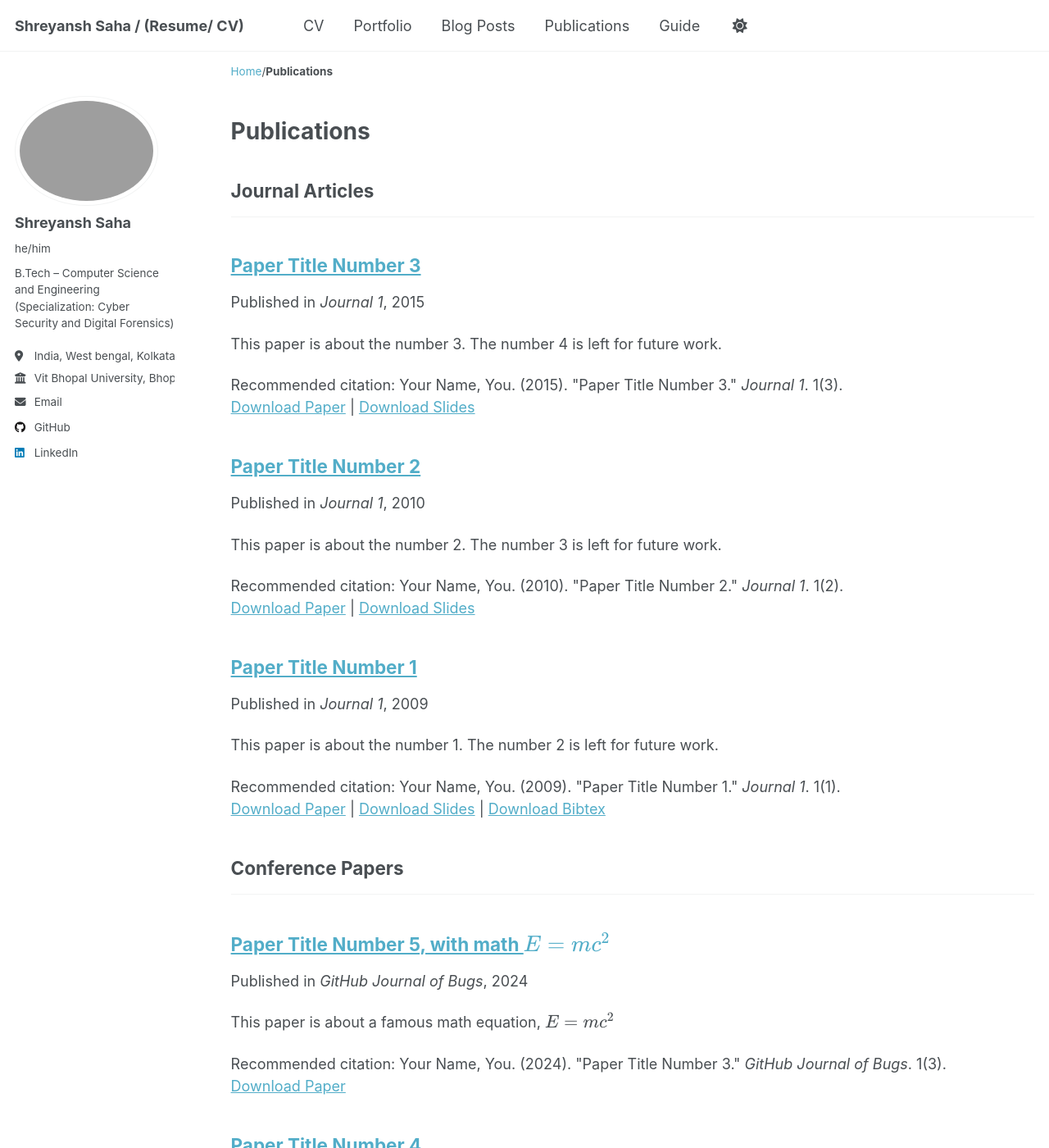
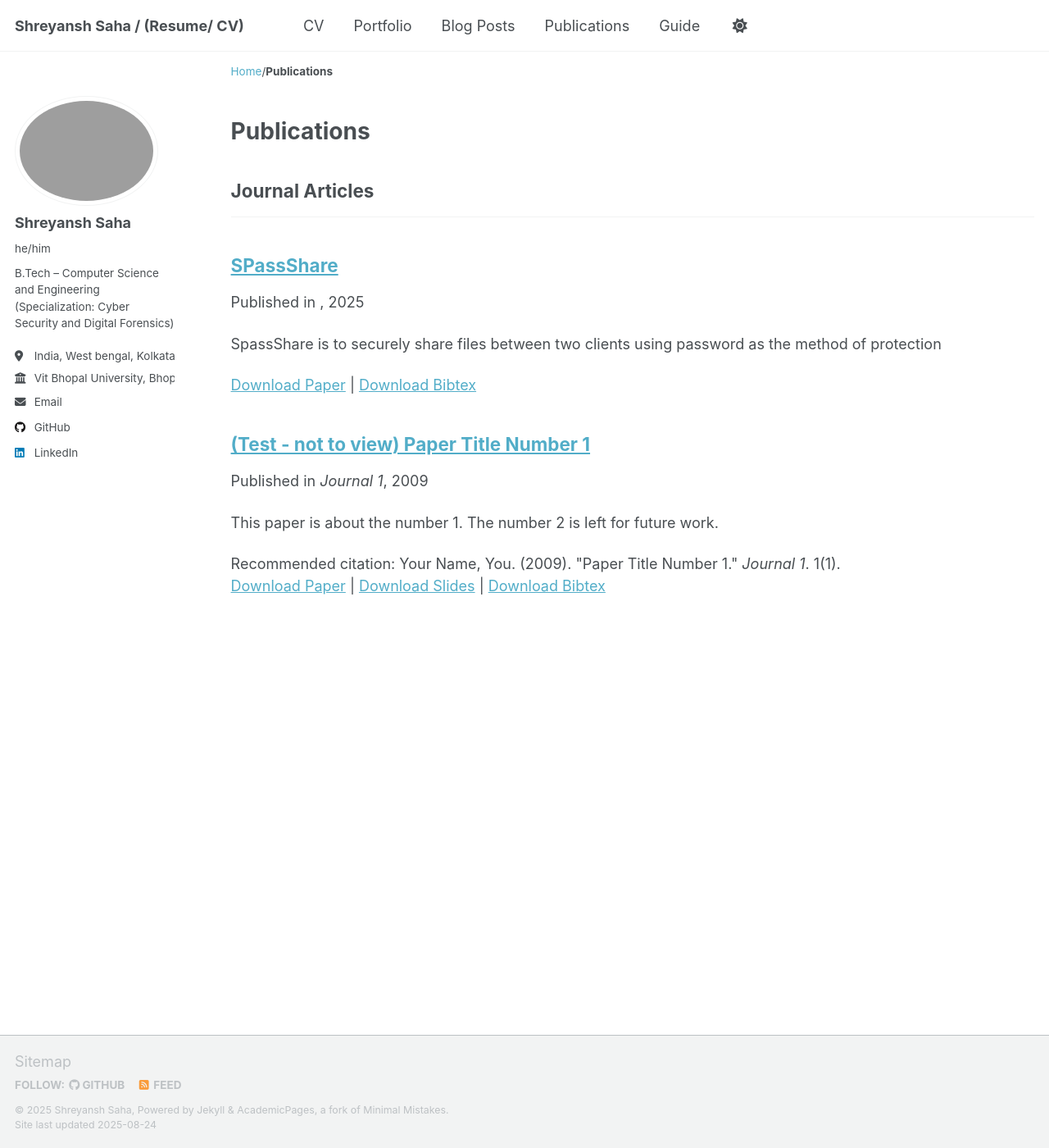
Before and after one commit to insanexyz/resume, a Jekyll site: the page built from _pages/publications.html, in a window 1280 px wide and 1400 px high. Shown: the whole window at 82% size. Built offline with Jekyll 4.4.1, drawn with Linux system fonts in a browser that asks for light colours; a script that is not in the unit is left out; some of the changed text lies outside the part shown.

Commit message:
Delete not needed publications markdowns

```diff
--- a/_publications/2010-10-01-paper-title-number-2.md
+++ /dev/null
@@ -1,14 +0,0 @@
----
-title: "Paper Title Number 2"
-collection: publications
-category: manuscripts
-permalink: /publication/2010-10-01-paper-title-number-2
-excerpt: 'This paper is about the number 2. The number 3 is left for future work.'
-date: 2010-10-01
-venue: 'Journal 1'
-slidesurl: 'http://academicpages.github.io/files/slides2.pdf'
-paperurl: 'http://academicpages.github.io/files/paper2.pdf'
-citation: 'Your Name, You. (2010). &quot;Paper Title Number 2.&quot; <i>Journal 1</i>. 1(2).'
----
-
-The contents above will be part of a list of publications, if the user clicks the link for the publication than the contents of section will be rendered as a full page, allowing you to provide more information about the paper for the reader. When publications are displayed as a single page, the contents of the above "citation" field will automatically be included below this section in a smaller font.
--- a/_publications/2015-10-01-paper-title-number-3.md
+++ /dev/null
@@ -1,14 +0,0 @@
----
-title: "Paper Title Number 3"
-collection: publications
-category: manuscripts
-permalink: /publication/2015-10-01-paper-title-number-3
-excerpt: 'This paper is about the number 3. The number 4 is left for future work.'
-date: 2015-10-01
-venue: 'Journal 1'
-slidesurl: 'http://academicpages.github.io/files/slides3.pdf'
-paperurl: 'http://academicpages.github.io/files/paper3.pdf'
-citation: 'Your Name, You. (2015). &quot;Paper Title Number 3.&quot; <i>Journal 1</i>. 1(3).'
----
-
-The contents above will be part of a list of publications, if the user clicks the link for the publication than the contents of section will be rendered as a full page, allowing you to provide more information about the paper for the reader. When publications are displayed as a single page, the contents of the above "citation" field will automatically be included below this section in a smaller font.
--- a/_publications/2025-06-08-paper-title-number-5.md
+++ /dev/null
@@ -1,13 +0,0 @@
----
-title: "Paper Title Number 5, with math $$E=mc^2$$"
-collection: publications
-category: conferences
-permalink: /publication/2024-02-17-paper-title-number-4
-excerpt: 'This paper is about a famous math equation, $$E=mc^2$$'
-date: 2024-02-17
-venue: 'GitHub Journal of Bugs'
-paperurl: 'http://academicpages.github.io/files/paper3.pdf'
-citation: 'Your Name, You. (2024). &quot;Paper Title Number 3.&quot; <i>GitHub Journal of Bugs</i>. 1(3).'
----
-
-Using [MathJax](https://www.mathjax.org/) in the description is supported - $$E=mc^2$$ - however, the use must be mindful that the default delimiters are `$$...$$` and `\\[...\\]` which differs from the `$...$` that is typically expected.
--- /dev/null
+++ b/_publications/2025-08-24-s-pass-share.md
@@ -0,0 +1,29 @@
+---
+title: "SPassShare"
+collection: publications
+category: manuscripts
+permalink: /publication/spassshare
+excerpt: 'SpassShare is to securely share files between two clients using password as the method of protection'
+date: 2025-08-24
+# venue: 'Journal 1'
+# slidesurl: 'http://academicpages.github.io/files/slides1.pdf'
+paperurl: 'https://insanexyz.github.io/resume/files/s-pass-share.pdf'
+bibtexurl: 'https://insanexyz.github.io/resume/files/bibtex1.bib'
+# citation: 'Shreyansh Saha. (2025). &quot;SPassShare.&quot;1</i>. 1(1).'
+---
+The goal of SpassShare is to securely share files between two clients using password as the method
+of protection. In today’s world, various secure file sharing solutions exist, but they are usually very
+complex and are suited for transfer of highly secure and confidential files. Despite many of them
+being open source, their working mechanism is often very complicated to be understood or modified.
+This can be overwhelming for users who just want to transfer simple files quickly and safely.
+
+Thus, for sharing simple files, SpassShare can be used which aims to be very modular, customisable
+and completely open source. The working mechanism of SpassShare is very simple yet effective for
+simple and small file transfer, and thus the user can have confident that the software doesn’t do
+anything shady or hidden. Everything in the software is transparent, and users can freely inspect the
+code and see exactly how it works.
+
+SpassShare doesn’t try to do too much. It only focuses on what is required—secure, password-based
+file sharing without unnecessary complexity. It is ideal for people who want a clean and
+straightforward way to send files without diving deep into complex setups or configurations. It is
+meant to be easy to use, easy to understand, and reliable for the use cases it is made for.
--- a/_publications/2009-10-01-paper-title-number-1.md
+++ b/_publications/2025-08-24-test-paper.md
@@ -1,5 +1,5 @@
 ---
-title: "Paper Title Number 1"
+title: "(Test - not to view) Paper Title Number 1"
 collection: publications
 category: manuscripts
 permalink: /publication/2009-10-01-paper-title-number-1
```
Also changed, not shown: _publications/2024-02-17-paper-title-number-4.md (deleted, +0 -13 lines).
